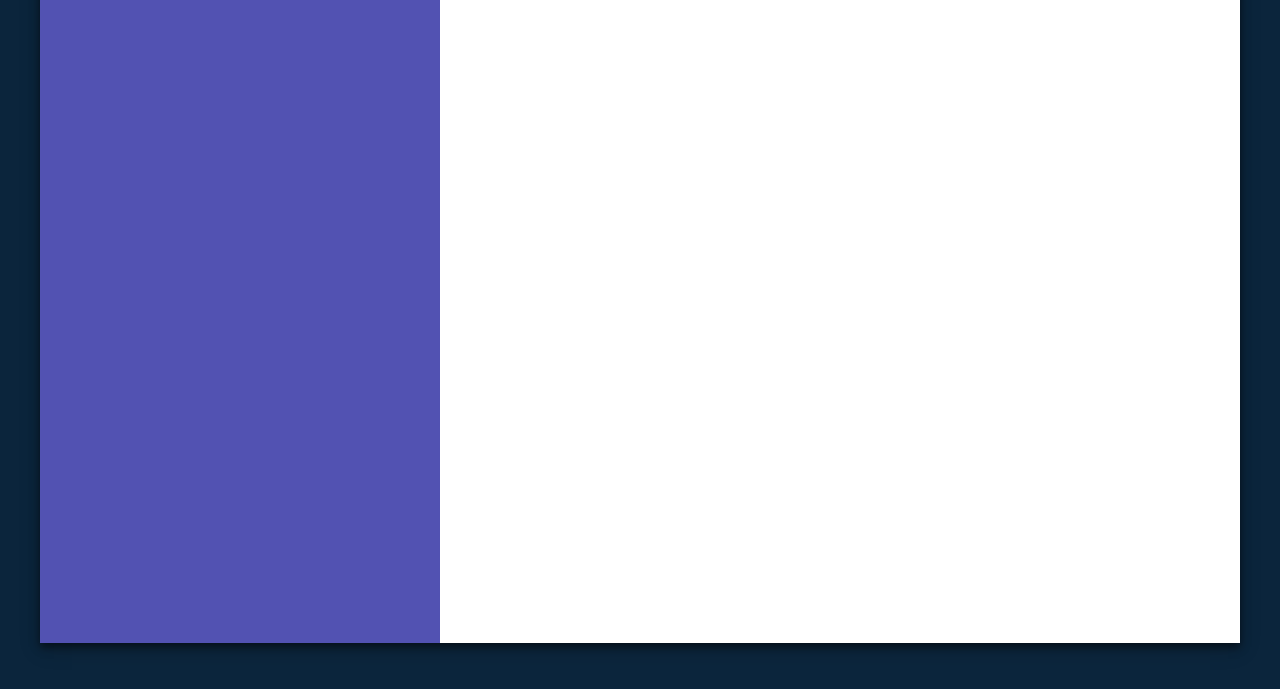
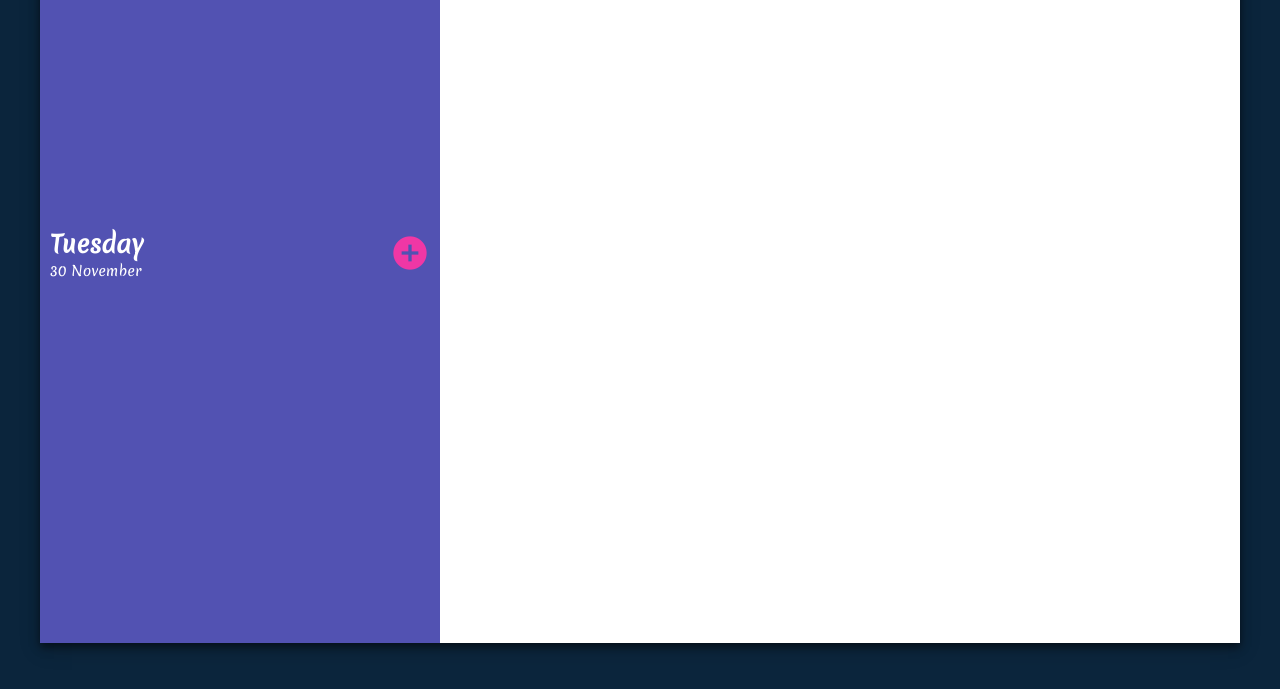
Before and after one commit to martin-alem/task-manager-v2, a website built with Parcel: page src/index.html in a window 1280 px wide. Shown: the part 207-896 px from the top of the page. Built offline with nearby package versions, Linux system fonts and the light colour scheme.

Commit message:
implemented TaskView and TaskController class

```diff
--- a/src/css/app.css
+++ b/src/css/app.css
@@ -151,6 +151,48 @@ body {
   width: 100%;
   height: 100%;
   background-color: var(--color-primary);
+  display: grid;
+  grid-template-columns: 100%;
+  grid-template-rows: 40% 60%;
+}
+
+.main-container .task-container .task {
+  width: 100%;
+  height: 100%;
+  display: grid;
+  grid-template-columns: 100%;
+  grid-template-rows: 20% 80%;
+}
+
+.main-container .task-container .task .date-modal-button {
+  padding: 1rem;
+  display: flex;
+  justify-content: space-between;
+  align-items: center;
+}
+
+.main-container .task-container .task .date-modal-button .date h2,
+p {
+  color: var(--color-white);
+}
+
+.main-container .task-container .task .date-modal-button .date h2 {
+  font-size: 2.4rem;
+}
+
+.main-container .task-container .task .date-modal-button .date p {
+  font-size: 1.4rem;
+}
+
+.main-container .task-container .task .date-modal-button .button .icon-add {
+  color: var(--color-secondary);
+  font-size: 4rem;
+  cursor: pointer;
+  transition: color 0.5s;
+}
+
+.main-container .task-container .task .date-modal-button .button .icon-add:hover {
+  color: var(--color-secondary-light);
 }
 
 /*
--- a/src/index.html
+++ b/src/index.html
@@ -52,7 +52,21 @@
       </div>
 
       <!--TASK SECTION-->
-      <div class="task-container"> </div>
+      <div class="task-container">
+        <div class="weather-container"> </div>
+        <div class="task">
+          <div class="date-modal-button">
+            <div class="date">
+              <h2>####</h2>
+              <p>00 ####</p>
+            </div>
+            <div class="button">
+              <span class="material-icons icon-add"> add_circle </span>
+            </div>
+          </div>
+          <div class="task-list"></div>
+        </div>
+      </div>
     </div>
     <script type="module" src="js/app.ts"></script>
   </body>
--- a/src/js/app.ts
+++ b/src/js/app.ts
@@ -1,5 +1,8 @@
-import tab from "./utils/tab";
+import { tab, getDateComponents } from "./utils/util";
+import TaskController from "./controller/TaskController";
 
 //initialize tab functionality
 const tabContainer: HTMLElement = document.querySelector(".tab-container");
 tab(tabContainer);
+
+new TaskController().init();
--- /dev/null
+++ b/src/js/controller/TaskController.ts
@@ -0,0 +1,23 @@
+import TaskView from "../view/TaskView";
+import { getDateComponents } from "../utils/util";
+
+class TaskController {
+  private taskView: TaskView = new TaskView();
+
+  private updateDayOfWeek(): void {
+    const dayOfWeek: string = getDateComponents()[1];
+    this.taskView.setDayOfWeek = dayOfWeek;
+  }
+
+  private updateMonthOfYear(): void {
+    const dateAndMonth: string = `${getDateComponents()[0]} ${getDateComponents()[2]}`;
+    this.taskView.setMonthOfYear = dateAndMonth;
+  }
+
+  public init(): void {
+    this.updateDayOfWeek();
+    this.updateMonthOfYear();
+  }
+}
+
+export default TaskController;
--- a/src/js/utils/tab.ts
+++ b/src/js/utils/util.ts
@@ -2,7 +2,7 @@
  * Functions handles the tab functionality
  * @param tabContainer container holding all tabs
  */
-function tab(tabContainer: HTMLElement): void {
+export function tab(tabContainer: HTMLElement): void {
   let currentTab: string = "tab-0";
 
   const handleContainerClick = (event: Event): void => {
@@ -18,7 +18,7 @@ function tab(tabContainer: HTMLElement): void {
         const currentTabContent: HTMLElement = document.querySelector(`.${currentTab}`);
         const newTabContent: HTMLElement = document.querySelector(`.${clickedTab}`);
 
-          //get a reference to the current tab and remove the active-tab class
+        //get a reference to the current tab and remove the active-tab class
         document.querySelector(`[data-tab = '${currentTab}']`).classList.remove("active-tab");
 
         // always access the parentElement of the tab to remove the active-tab class
@@ -38,4 +38,27 @@ function tab(tabContainer: HTMLElement): void {
   tabContainer.addEventListener("click", handleContainerClick);
 }
 
-export default tab;
+export function getDateComponents(): string[] {
+  const date: Date = new Date();
+  const daysOfWeek = ["Sunday", "Monday", "Tuesday", "Wednesday", "Thursday", "Friday", "Saturday"];
+  const monthsOfYear = [
+    "January",
+    "February",
+    "March",
+    "April",
+    "May",
+    "June",
+    "July",
+    "August",
+    "September",
+    "October",
+    "November",
+    "December",
+  ];
+
+  const dateAsString: string = date.getDate().toString();
+  const weekDay: string = daysOfWeek[date.getDay()];
+  const month: string = monthsOfYear[date.getMonth()];
+
+  return [dateAsString, weekDay, month];
+}
--- /dev/null
+++ b/src/js/view/TaskView.ts
@@ -0,0 +1,14 @@
+class TaskView {
+  private dayOfWeek: HTMLElement = document.querySelector(".main-container .task-container .task .date-modal-button .date h2");
+  private monthOfYear: HTMLElement = document.querySelector(".main-container .task-container .task .date-modal-button .date p");
+
+  public set setDayOfWeek(dayOfWeek: string) {
+    this.dayOfWeek.textContent = dayOfWeek;
+  }
+
+  public set setMonthOfYear(monthOfYear: string) {
+    this.monthOfYear.textContent = monthOfYear;
+  }
+}
+
+export default TaskView;
```
